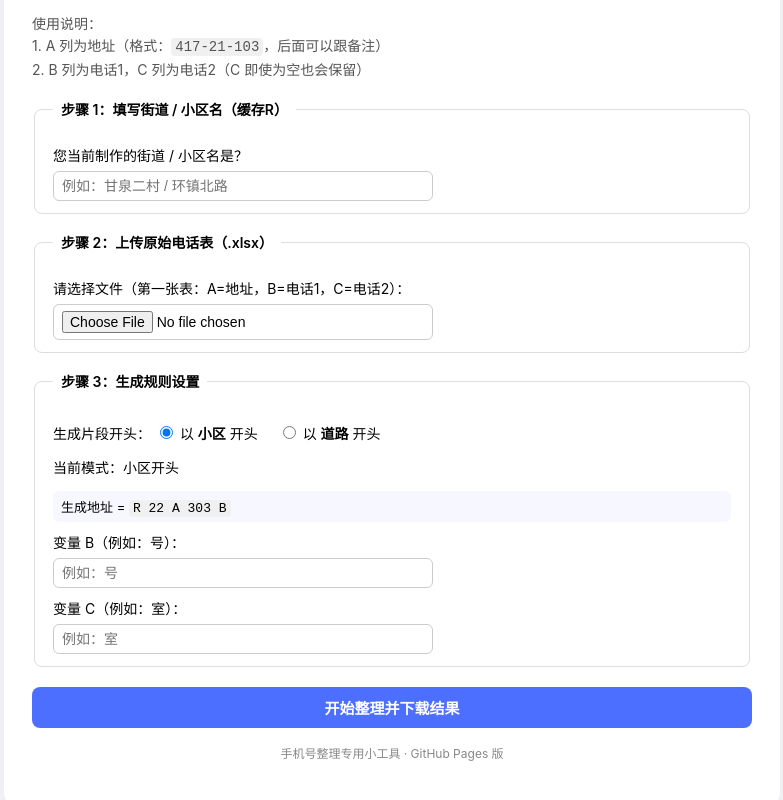
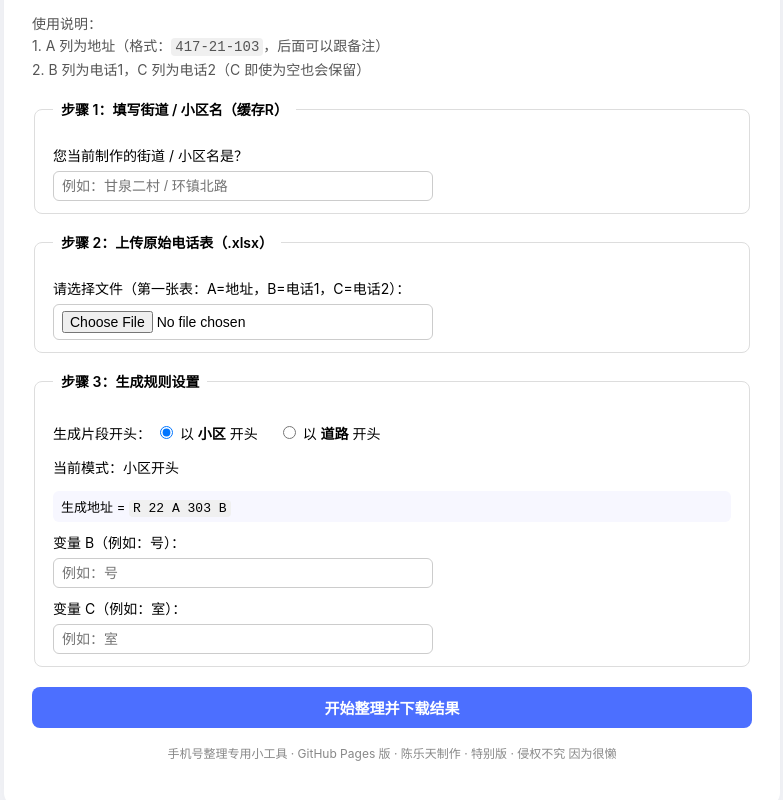
Before and after one commit to MartinChenLetian/phone-cleaner-xlsx-phone-tool, a website: page docs/index.html in a window 1280 px wide. Shown: the part 102-902 px from the top of the page, without its empty margins (248-1031 px from the left). Drawn offline with Linux system fonts and the light colour scheme.

Commit message:
Personalisation

```diff
--- a/docs/index.html
+++ b/docs/index.html
@@ -108,7 +108,7 @@
             <button type="submit" class="submit-btn">开始整理并下载结果</button>
         </form>
 
-        <p class="footer">手机号整理专用小工具 · GitHub Pages 版</p>
+        <p class="footer">手机号整理专用小工具 · GitHub Pages 版 · 陈乐天制作 · 特别版 · 侵权不究 因为很懒</p>
     </div>
 
     <script src="app.js"></script>
```
